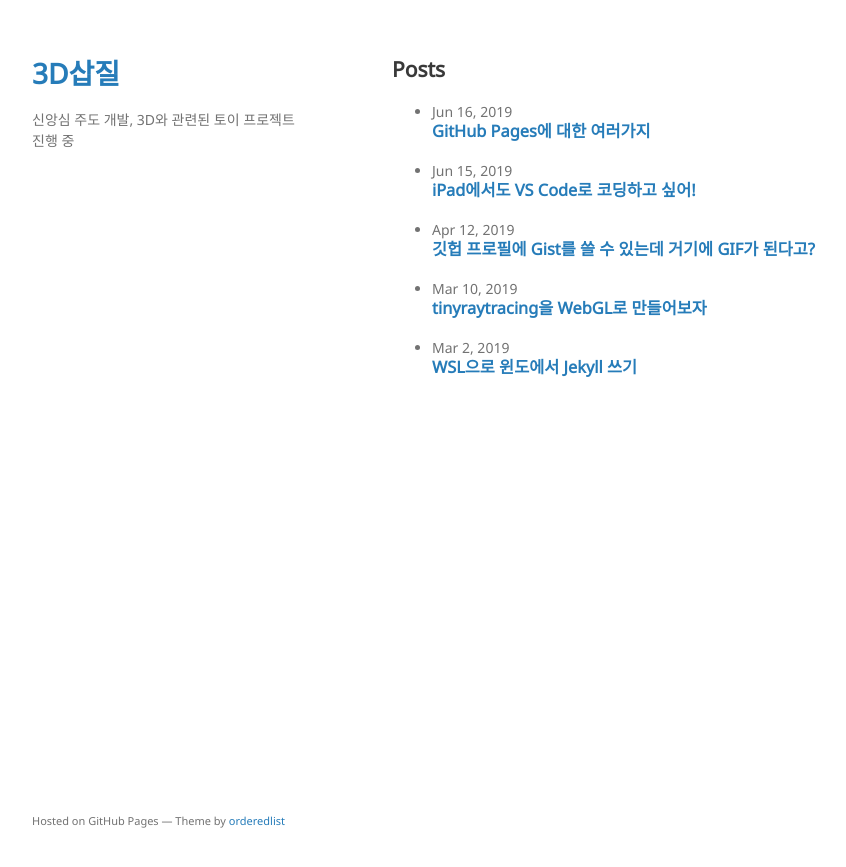
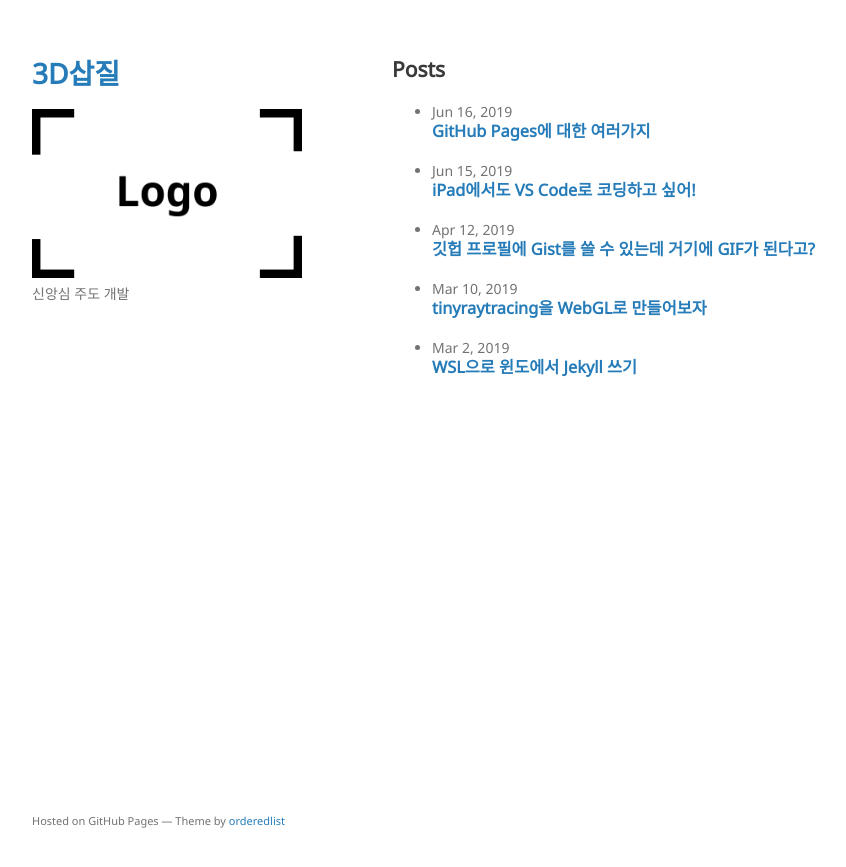
Before and after one commit to hyunjun529/hyunjun529.github.io, a Jekyll site: the page built from index.md, in a window 1280 px wide. Shown: the top 867 px of the page, without its empty margins (178-1024 px from the left). Built offline with Jekyll 4.4.1, drawn with Linux system fonts in a browser that asks for light colours.

Commit message:
너네 왜 아직도 안 됬냐

```diff
--- a/_config.yml
+++ b/_config.yml
@@ -1,6 +1,6 @@
 title: 3D삽질
 author: 카사다
-description: 신앙심 주도 개발, 3D와 관련된 토이 프로젝트 진행 중
+description: 신앙심 주도 개발
 url: https://blog.p316.net/
 
 email: hyunjun529@gmail.com
--- a/_layouts/default.html
+++ b/_layouts/default.html
@@ -18,9 +18,7 @@
       <header>
         <h1><a href="/">{{ site.title }}</a></h1>
 
-        {% if site.logo %}
-          <img src="/assets/img/logo.png" alt="Logo" />
-        {% endif %}
+        <img src="/assets/img/logo.png" alt="Logo" />
 
         <p>{{ site.description }}</p>
 
```
